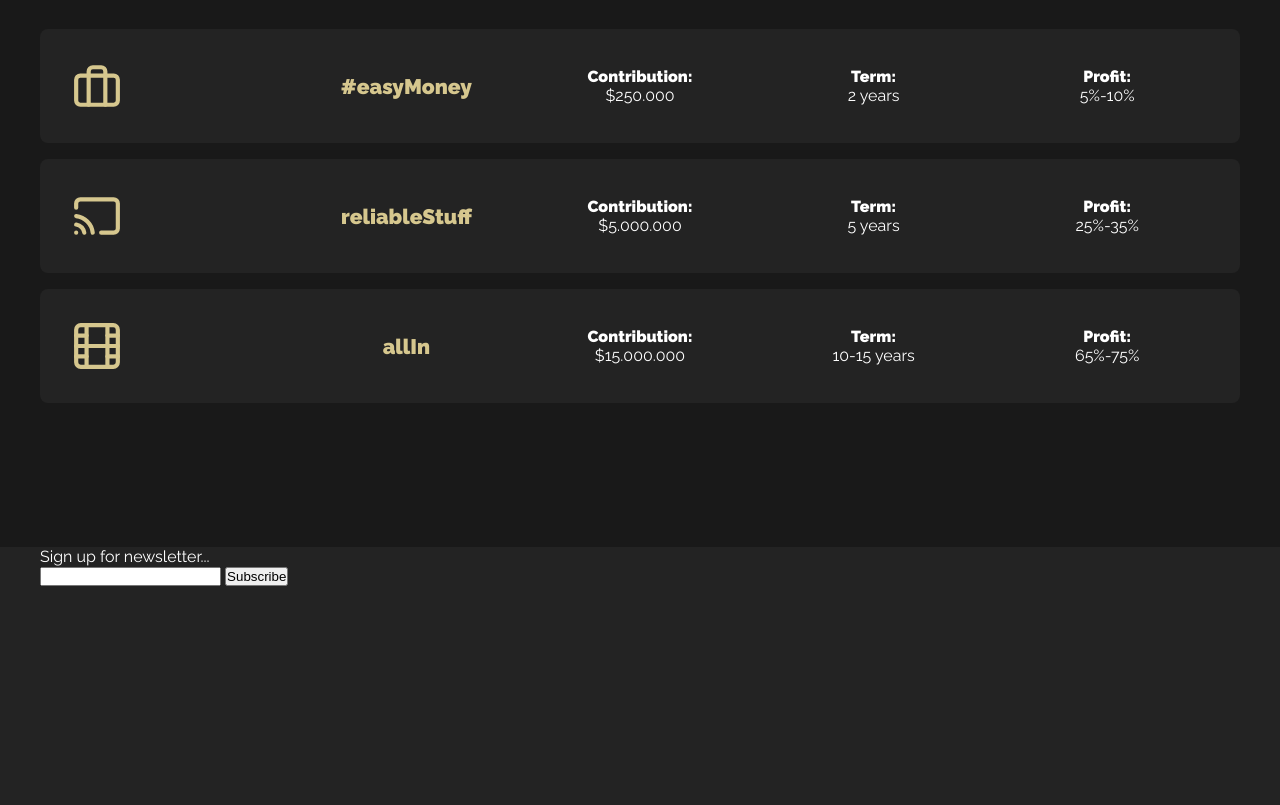
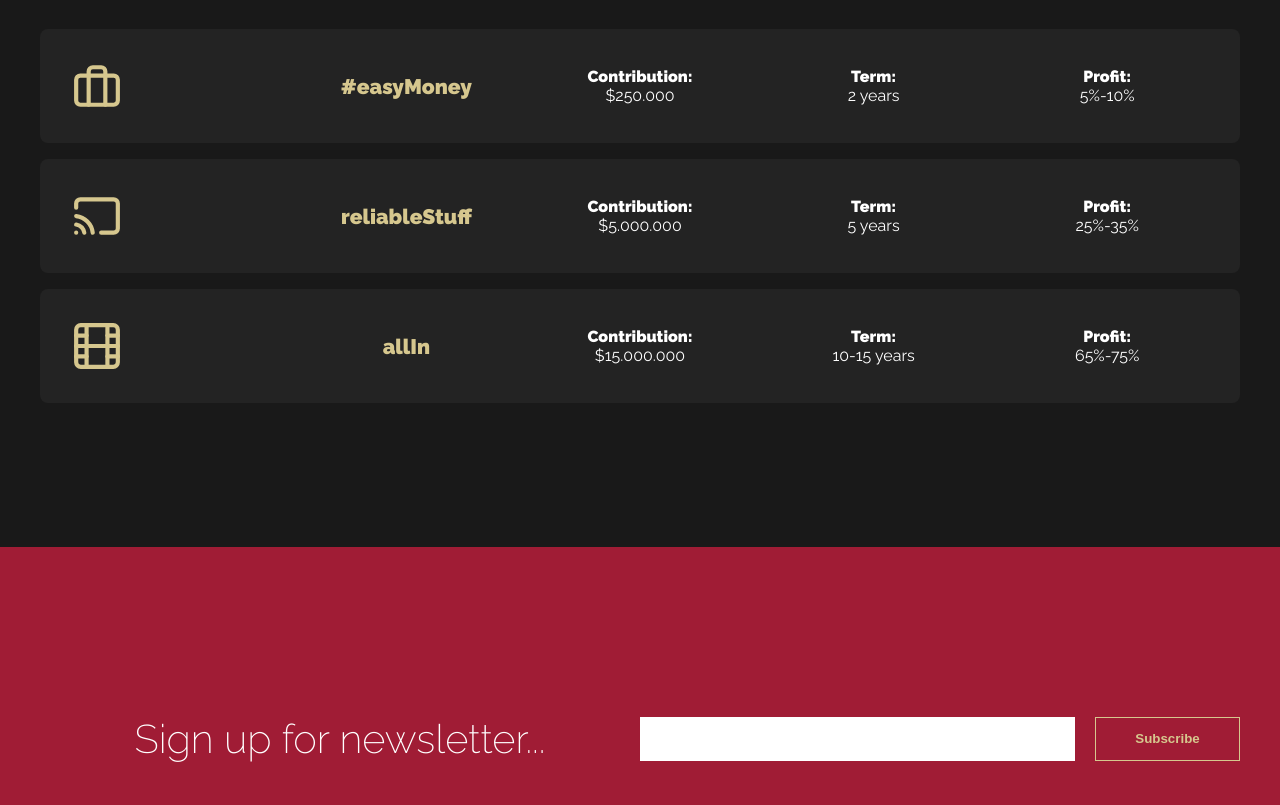
Before and after one commit to Ciupakabra9206/krypto, a website: page index.html in a window 1280 px wide. Shown: the part 3279-4084 px from the top of the page. Before the commit the page ends 3865 px from the top, so only its background shows below. Drawn offline with Linux system fonts and the light colour scheme.

Commit message:
Added styles to newsletter

```diff
--- a/index.html
+++ b/index.html
@@ -163,7 +163,7 @@
                 <div class="newsletter__text">
                     <p>Sign up for newsletter...</p>
                 </div>
-                <div class="form">
+                <div class="newsletter__form">
                     <input type="text">
                     <button>Subscribe</button>
                 </div>
--- a/sass/_medium.scss
+++ b/sass/_medium.scss
@@ -40,4 +40,26 @@
             margin-bottom: 0;
         }
     }
+
+    .newsletter {
+        &__wrapper {
+            display: grid;
+            grid-template-columns: 1fr 1fr;
+            align-items: center;
+        }
+
+        &__text {
+            margin-bottom: 0;
+        }
+
+        &__form {
+            display: grid;
+            grid-template-columns: 3fr 1fr;
+            gap: 20px;
+
+            input {
+                margin-bottom: 0;
+            }
+        }
+    }
 }
--- a/sass/main.scss
+++ b/sass/main.scss
@@ -342,6 +342,46 @@ h1.company-name {
     }
 }
 
+//newsletter
+
+.newsletter {
+    padding: 8em 2em;
+    background-color: $red;
+    text-align: center;
+
+    &__text {
+        padding: 1em;
+        margin-bottom: 1em;
+        font-size: 4rem;
+        font-weight: 200;
+    }
+
+    &__form {
+        input {
+            margin-bottom: 1em;
+            padding: 1em;
+            width: 100%;
+            background-color: $white;
+            border: 1px solid transparent;
+        }
+
+        button {
+            padding: 1em;
+            border: 1px solid $gold;
+            background: none;
+            color: $gold;
+            font-weight: bold;
+            cursor: pointer;
+            transition: background-color .3s, color .3s;
+
+            &:hover {
+                color: $red;
+                background-color: $gold;
+            }
+        }
+    }
+}
+
 
 @import './small';
 @import './medium';
```
Also changed, not shown: css/main.css, 1 other file.
